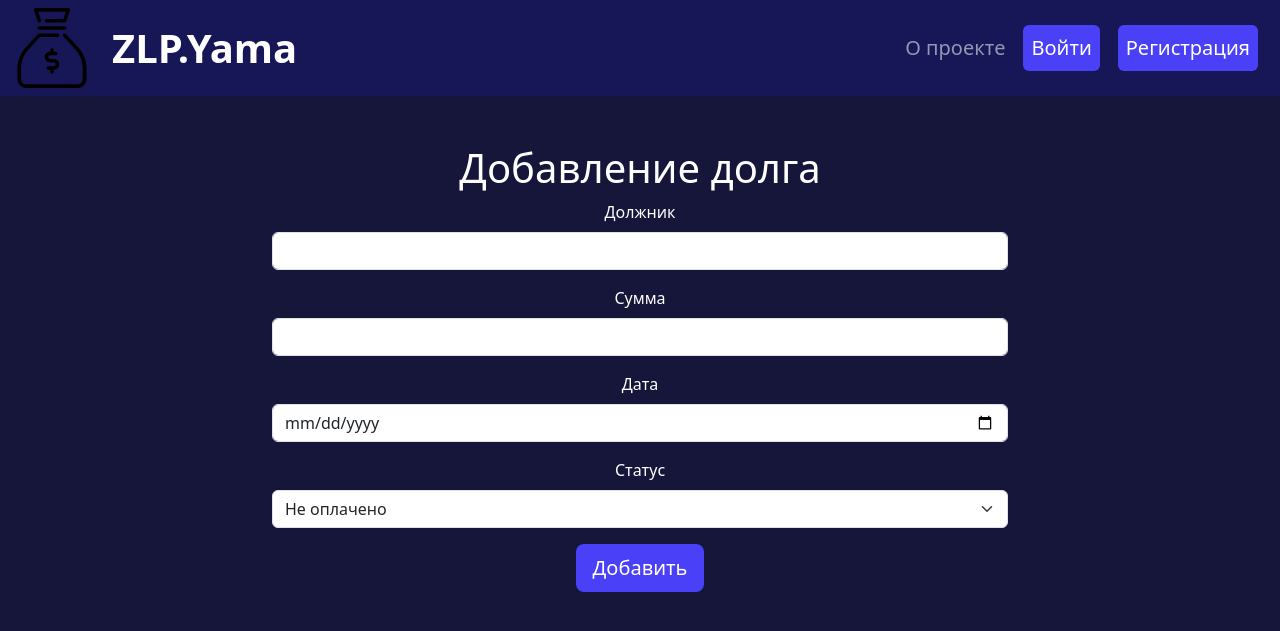
After one commit to re1zh/zlp.yama, a Django app: page /debt_create in a window 1280 px wide. The commit adds this page. Shown: the top 631 px of the page. Run offline with Django 5.2, Linux system fonts and the light colour scheme.

Commit message:
Add debt system
Signed-off-by: Daniil Samoilov <dansamoru@ya.ru>

```diff
--- a/yama/main/models.py
+++ b/yama/main/models.py
@@ -1,13 +1,13 @@
+from django.contrib.auth.models import User
 from django.db import models
-from django.contrib.auth.models import User
 
 
 class Debt(models.Model):
     creditor = models.ForeignKey(User, on_delete=models.SET_NULL, null=True, related_name='debts')
-    debtor = models.ForeignKey(User, on_delete=models.SET_NULL, null=True, related_name='loans')
+    debtor = models.TextField()
     is_confirmed = models.BooleanField(default=False)
     amount = models.DecimalField(max_digits=16, decimal_places=2)
-    description = models.TextField(blank=True)
+    description = models.TextField(blank=True, null=True)
     date_created = models.DateTimeField(auto_now_add=True)
     date_due = models.DateField()
 
--- /dev/null
+++ b/yama/main/templates/debt_create.html
@@ -0,0 +1,36 @@
+{% extends 'layout.html' %}
+
+{% block title %}Добавление долга{% endblock %}
+
+{% block base %}
+    <div class="container text-center my-5">
+        <div class="row justify-content-center">
+            <div class="col-md-8">
+                <h1>Добавление долга</h1>
+                <form action="{% url 'debt_create' %}" method="POST">
+                    {% csrf_token %}
+                    <div class="mb-3">
+                        <label for="debtor" class="form-label">Должник</label>
+                        <input type="text" class="form-control" id="debtor" name="debtor" required>
+                    </div>
+                    <div class="mb-3">
+                        <label for="amount" class="form-label">Сумма</label>
+                        <input type="number" class="form-control" id="amount" name="amount" required>
+                    </div>
+                    <div class="mb-3">
+                        <label for="date" class="form-label">Дата</label>
+                        <input type="date" class="form-control" id="date" name="date" required>
+                    </div>
+                    <div class="mb-3">
+                        <label for="status" class="form-label">Статус</label>
+                        <select class="form-select" id="status" name="status" required>
+                            <option value="Не оплачено">Не оплачено</option>
+                            <option value="Оплачено">Оплачено</option>
+                        </select>
+                    </div>
+                    <button type="submit" class="btn btn-custom btn-lg">Добавить</button>
+                </form>
+            </div>
+        </div>
+    </div>
+{% endblock %}
--- a/yama/main/templates/layout.html
+++ b/yama/main/templates/layout.html
@@ -15,7 +15,7 @@
     <nav class="navbar navbar-expand-lg navbar-dark bg-header">
         <div class="container-fluid">
             <img src="{% static 'main/img/logo2.svg' %}" alt="Логотип">
-            <a class="navbar-brand fw-bold fs-1 titlename" href="/yama/main/static">ZLP.Yama</a>
+            <a class="navbar-brand fw-bold fs-1 titlename" href="{% url 'home' %}">ZLP.Yama</a>
             <button class="navbar-toggler" type="button" data-bs-toggle="collapse" data-bs-target="#navbarNav"
                     aria-controls="navbarNav" aria-expanded="false" aria-label="Toggle navigation">
                 <span class="navbar-toggler-icon"></span>
@@ -43,8 +43,10 @@
                         {#                            <a class="nav-link fs-5" href="{% url 'profile' %}">Профиль</a>#}
                         {#                        </li>#}
                         <li class="nav-item">
-                            <form
-                            <a class="nav-link btn btn-custom ms-2 fs-5" href="{% url 'logout' %}">Выйти</a>
+                            <form action="{% url 'logout' %}" method="POST">
+                                {% csrf_token %}
+                                <button class="nav-link btn btn-custom ms-2 fs-5">Выйти</button>
+                            </form>
                         </li>
                     {% endif %}
                 </ul>
--- a/yama/main/urls.py
+++ b/yama/main/urls.py
@@ -1,8 +1,11 @@
 from django.urls import path
+
 from . import views
 
 urlpatterns = [
     path('', views.index, name='home'),
     path('about', views.about, name='about'),
-    path('accounts/registration', views.registration, name='registration')
+    path('accounts/registration', views.registration, name='registration'),
+    path('debt_create', views.debt_create, name='debt_create'),
+    path('debt_delete/<int:debt_id>', views.debt_delete, name='debt_delete'),
 ]
--- a/yama/main/views.py
+++ b/yama/main/views.py
@@ -1,15 +1,26 @@
+from django.conf import settings
+from django.contrib.auth.models import User
+from django.http import HttpResponse, HttpResponseRedirect
 from django.shortcuts import render
-from django.http import HttpResponse, HttpResponseRedirect
-from django.contrib.auth.models import User
-from django.conf import settings
+
+from .models import Debt
 
 
 def index(request):
-    return render(request, 'index.html')
+    if request.method == 'GET':
+        if request.user.is_authenticated:
+            return render(request, 'index.html', {'debts': request.user.debts.all()})
+        else:
+            return render(request, 'index.html')
+    else:
+        return HttpResponse(f'Method {request.method} not allowed', status=405)
 
 
 def about(request):
-    return render(request, 'about.html')
+    if request.method == 'GET':
+        return render(request, 'about.html')
+    else:
+        return HttpResponse(f'Method {request.method} not allowed', status=405)
 
 
 def registration(request):
@@ -26,3 +37,29 @@ def registration(request):
         return HttpResponseRedirect(settings.LOGIN_URL)
     else:
         return HttpResponse(f'Method {request.method} not allowed', status=405)
+
+
+def debt_create(request):
+    if request.method == 'GET':
+        return render(request, 'debt_create.html')
+    elif request.method == 'POST':
+        debt = Debt.objects.create(
+            creditor=request.user,
+            debtor=request.POST.get('debtor'),
+            amount=request.POST.get('amount'),
+            description=request.POST.get('description'),
+            date_due=request.POST.get('date'),
+        )
+        debt.save()
+        return HttpResponseRedirect('/')
+    else:
+        return HttpResponse(f'Method {request.method} not allowed', status=405)
+
+
+def debt_delete(request, debt_id):
+    if request.method == 'POST':
+        debt = Debt.objects.get(id=debt_id)
+        debt.delete()
+        return HttpResponseRedirect('/')
+    else:
+        return HttpResponse(f'Method {request.method} not allowed', status=405)
```
Also changed, not shown: yama/main/templates/index.html (+43 -6 lines), yama/main/migrations/0001_initial.py (added).
